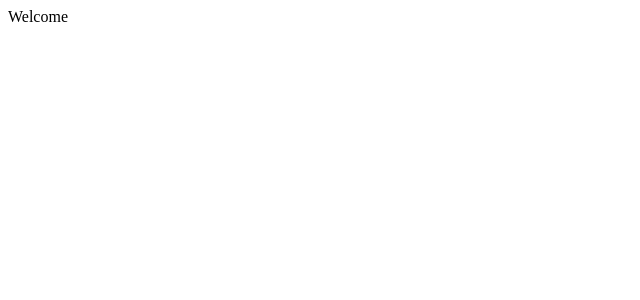
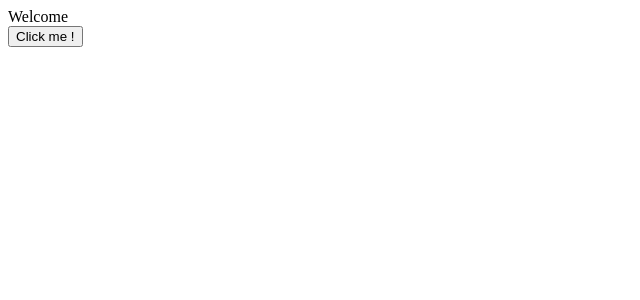
Before and after one commit to Jokzin/next-netlify, a Next.js app: page / in a window 1280 px wide. Shown: the top 300 px of the page, without its empty margins (0-640 px from the left). Built offline with nearby package versions, Linux system fonts and the light colour scheme.

Commit message:
test react hook useRouter

```diff
--- a/pages/index.js
+++ b/pages/index.js
@@ -1,6 +1,14 @@
 import Head from 'next/head'
+import { useRouter } from 'next/router'
 
 function Home() {
+    const router = useRouter()
+
+    const handleClick = (e) => {
+        e.preventDefault()
+        router.push('/pokemon')
+    }
+
     return (
         <>
             <Head>
@@ -8,6 +16,7 @@ function Home() {
                 <meta name="viewport" content="initial-scale=1.0, width=device-width" />
             </Head>
             <div>Welcome</div>
+            <button onClick={handleClick}>Click me !</button>
         </>
     )
 }
```
